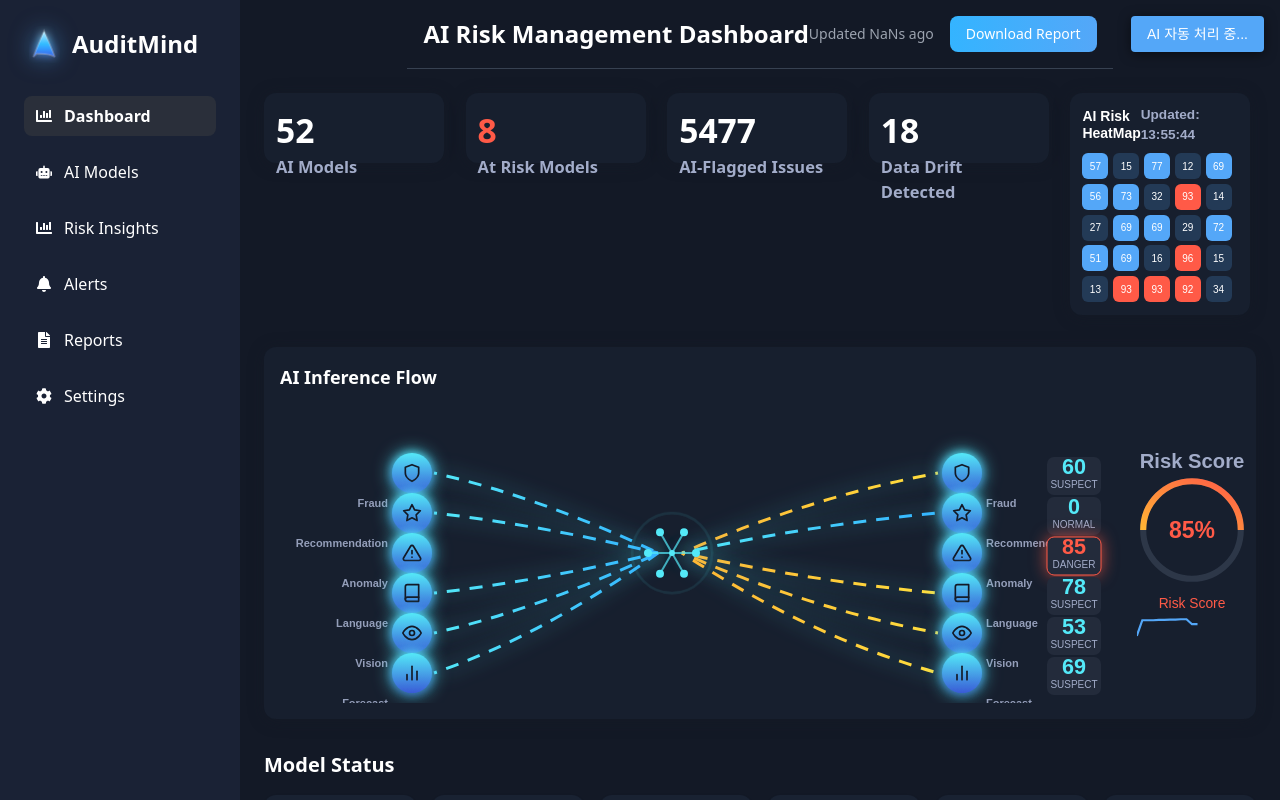
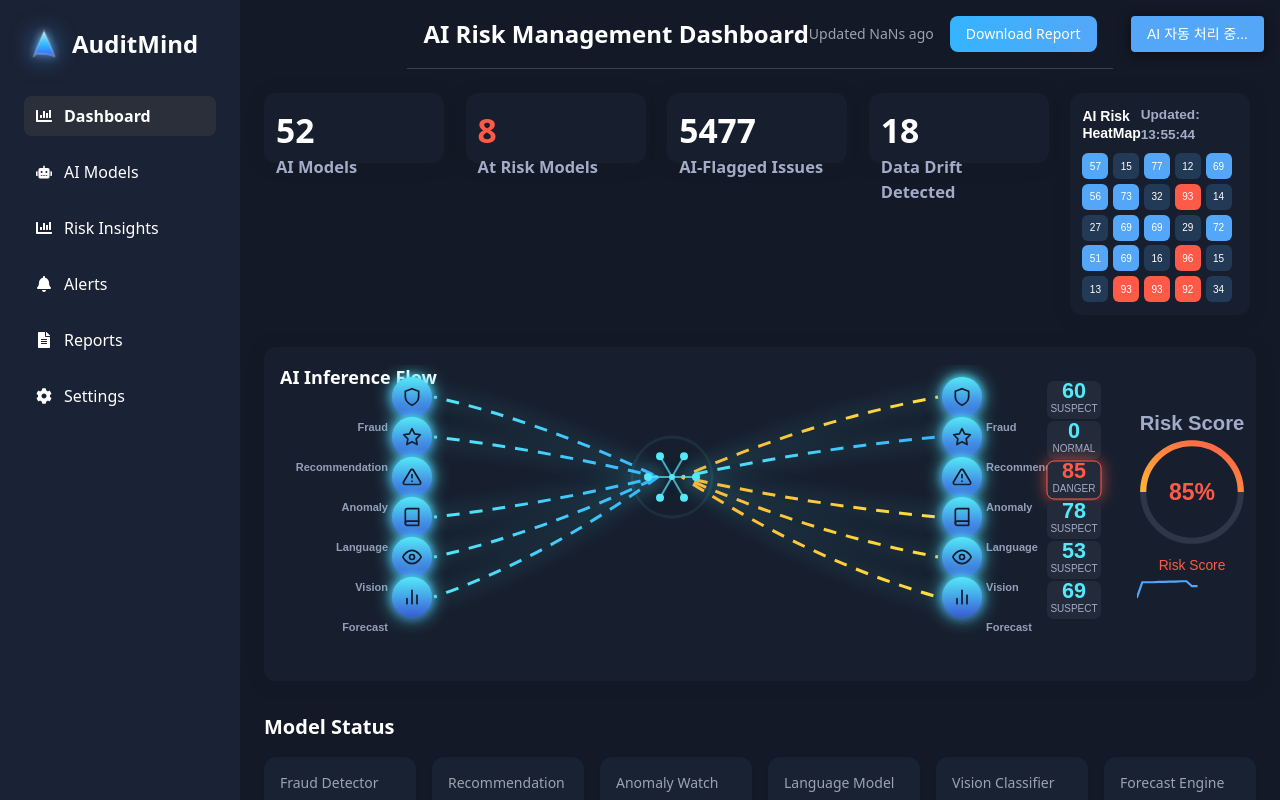
Before and after one commit to kangsangyoul/AM10, a React (Vite) app: page / in a window 1280 px wide. Built offline with nearby package versions, Linux system fonts and the light colour scheme; the HTML template or start-up script is replaced by a standard one.

Commit message:
Move InferenceFlow elements up

```diff
--- a/src/components/InferenceFlow.jsx
+++ b/src/components/InferenceFlow.jsx
@@ -80,15 +80,20 @@ const InferenceFlow = ({ onAlert }) => {
 
   const maxIndex = scores.reduce((p, c, i) => (c > scores[p] ? i : p), 0);
 
-  const centerY = 150;
-  const iconStartY = 70;
+  // Shift the entire flow upwards by roughly 1cm (~38px)
+  const offsetY = -38;
+  const centerY = 150 + offsetY;
+  const iconStartY = 70 + offsetY;
   const iconSpacing = 40;
   const positions = models.map((_, i) => iconStartY + i * iconSpacing);
   const shiftX = -30; // move entire flow 30px to the left
   const centerX = 370 + shiftX; // central network position after shift
 
   return (
-    <div className="flex items-center justify-center font-[Pretendard,sans-serif] text-xs">
+    <div
+      className="flex items-center justify-center font-[Pretendard,sans-serif] text-xs"
+      style={{ marginTop: `${offsetY}px` }}
+    >
       <svg viewBox="0 0 800 300" width="100%" height="300" className="block">
         <defs>
           <linearGradient id="emerald" x1="0" y1="0" x2="1" y2="0">
```
